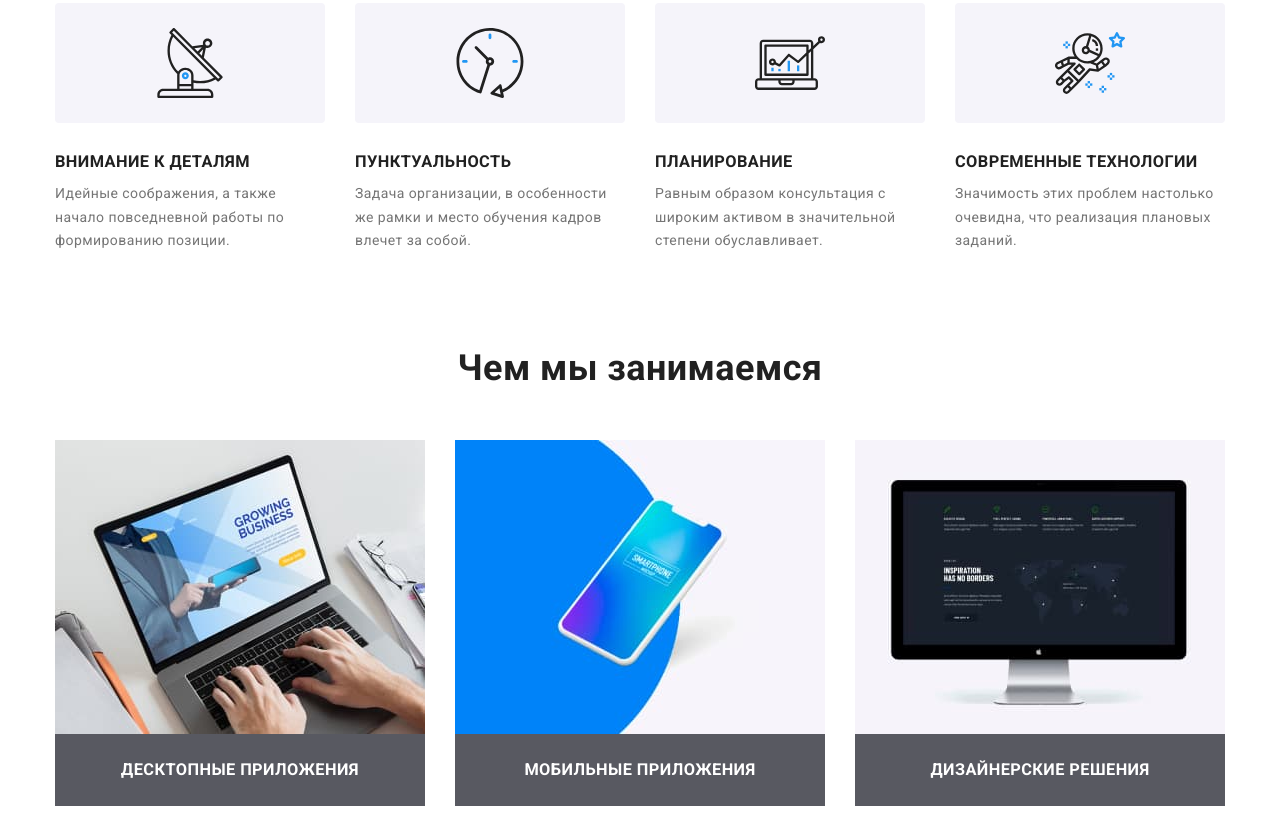
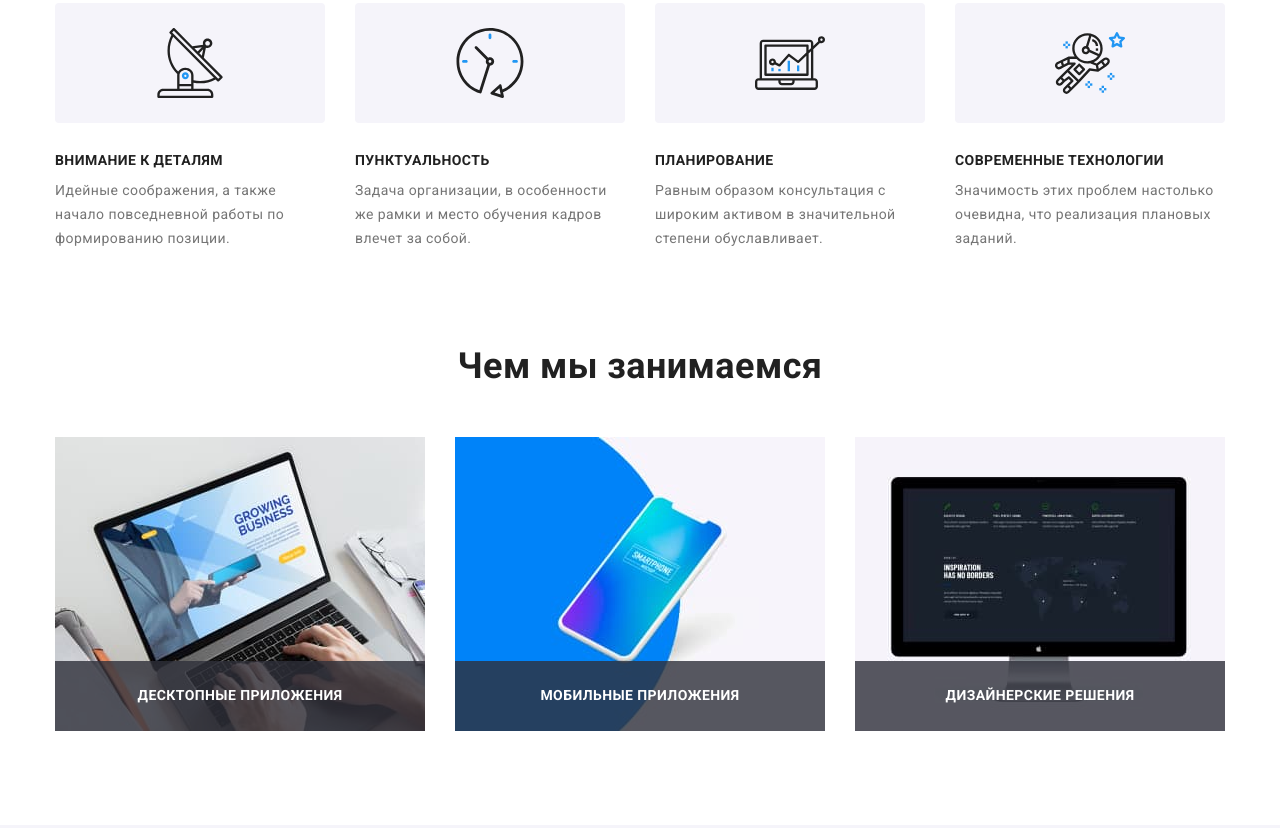
Before and after one commit to Oleksii-Deviatov/goit-markup-hw-04, a plain HTML site: page index.html in a window 1280 px wide. Shown: the part 772-1600 px from the top of the page. Drawn offline with nearby package versions, Linux system fonts and the light colour scheme.

Commit message:
добавляет  иконки а пнеимущества, позиционирует чем мы заниметмся

```diff
--- a/css/styles.css
+++ b/css/styles.css
@@ -266,6 +266,7 @@ border-radius: 3px;
 .advantages-list-title {
   margin-top: 0;
   margin-bottom: 10px;
+  font-size: 14px;
 
   color: var(--primary-title-color);
 
@@ -296,9 +297,7 @@ border-radius: 3px;
 }
 .advantages-list-item-icon-container{
   padding: 25px 100px;
-  /* display: flex;
-  align-items: center;
-  justify-content: center; */
+
 }
 
 /* Чем мы занимаемся */
@@ -320,20 +319,29 @@ border-radius: 3px;
   display: block;
   margin-top: 0;
   margin-bottom: 0;
-  padding-top: 27px;
-  padding-bottom: 27px;
-
+  padding: 27px 0px;
   color: var(--text-white-color);
   background-color: rgba(47, 48, 58, 0.8);
 
+  font-size: 14px;
   font-weight: 700;
   line-height: 1.14;
   text-align: center;
   text-transform: uppercase;
+
+  position: absolute;
+  width: 100%;
+  left: 0;
+  bottom: 0;
+
 }
 
 .what-we-do-list-item:not(:last-child) {
   margin-right: 30px;
+}
+
+.what-we-do-list-item-thumb{
+position: relative;
 }
 
 /* Наша команда */
--- a/index.html
+++ b/index.html
@@ -120,19 +120,25 @@
         <h2 class="title">Чем мы занимаемся</h2>
         <ul class="what-we-do-list list">
           <li class="what-we-do-list-item">
-            <img class="what-we-do-img" src="./images/imgs/img1.jpg" alt="Приложение открытое на ноутбуке"
-              height="294" />
-            <h3 class="what-we-do-img-title">Десктопные приложения</h3>
+            <div class="what-we-do-list-item-thumb">
+              <img class="what-we-do-img" src="./images/imgs/img1.jpg" alt="Приложение открытое на ноутбуке"
+                height="294" />
+              <h3 class="what-we-do-img-title">Десктопные приложения</h3>
+            </div>
+          </li>
+          <li class="what-we-do-list-item">
+            <div class="what-we-do-list-item-thumb">
+              <img class="what-we-do-img" src="./images/imgs/img2.jpg" alt="Картинка мобильного телефона"
+                height="294" />
+              <h3 class="what-we-do-img-title">Мобильные приложения</h3>
+            </div>
           </li>
 
           <li class="what-we-do-list-item">
-            <img class="what-we-do-img" src="./images/imgs/img2.jpg" alt="Картинка мобильного телефона" height="294" />
-            <h3 class="what-we-do-img-title">Мобильные приложения</h3>
-          </li>
-
-          <li class="what-we-do-list-item">
-            <img class="what-we-do-img" src="./images/imgs/img3.jpg" alt="Дизайн на мониторе" height="294" />
-            <h3 class="what-we-do-img-title">Дизайнерские решения</h3>
+            <div class="what-we-do-list-item-thumb">
+              <img class="what-we-do-img" src="./images/imgs/img3.jpg" alt="Дизайн на мониторе" height="294" />
+              <h3 class="what-we-do-img-title">Дизайнерские решения</h3>
+            </div>
           </li>
         </ul>
       </div>
```
